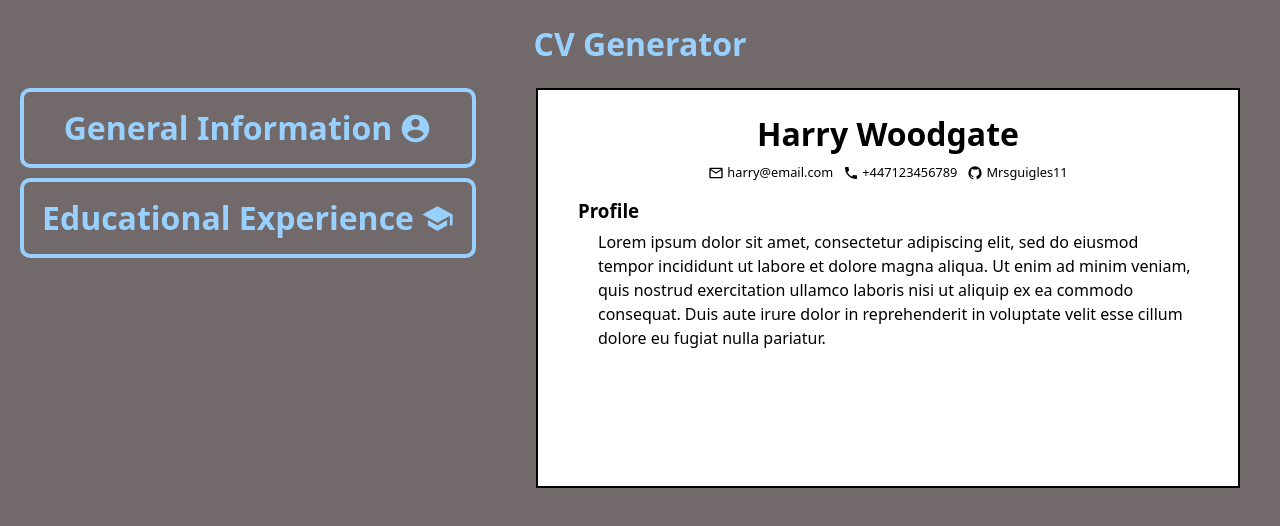
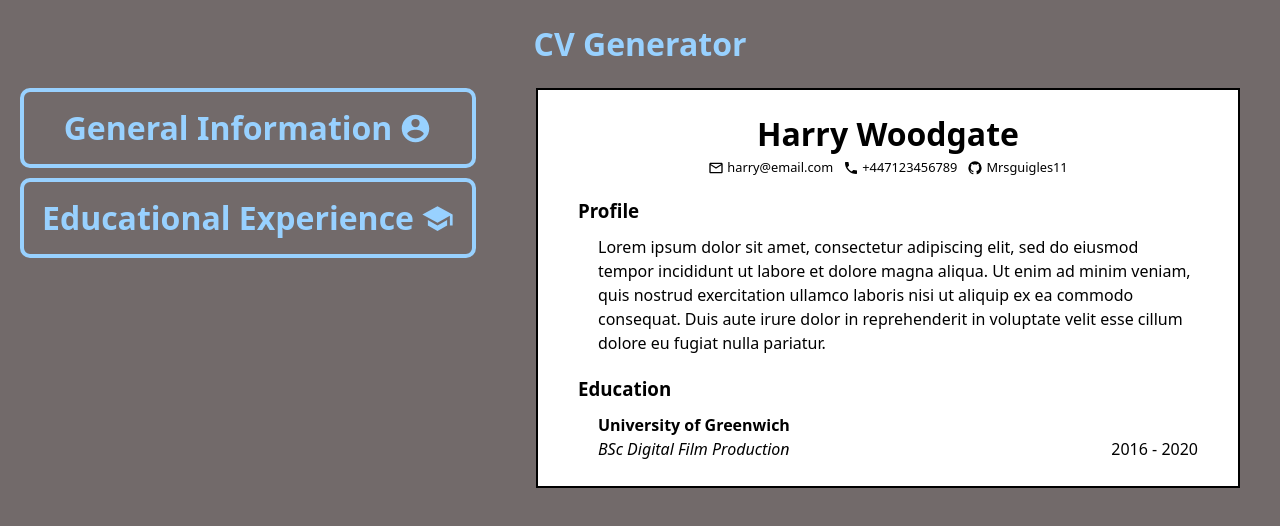
Before and after one commit to Mrsguigles11/cv_application, a React (Vite) app: page / in a window 1280 px wide. Shown: the top 526 px of the page. Built offline with nearby package versions, Linux system fonts and the light colour scheme.

Commit message:
Add education experience to cv

```diff
--- a/src/components/cv.jsx
+++ b/src/components/cv.jsx
@@ -4,14 +4,31 @@ function CV({ text }) {
   return (
     <div className="cv">
       <h2>{text["General Information"]["Name"]}</h2>
-      <div className="details_container">
+      <div className="gen_info_container">
         <div><img src="/email-outline.svg" alt="email_symbol"/>{text["General Information"]["Email"]}</div>
         <div><img src="/phone.svg" alt="email_symbol"/>{text["General Information"]["Phone Number"]}</div>
         <div><img src="/github.svg" alt="email_symbol"/>{text["General Information"]["Github"]}</div>
       </div>
       <h3>Profile</h3>
       <div className="profile">{text["General Information"]["Profile"]}</div>
+      <h3>Education</h3>
+      <div className="education">
+      {Object.entries(text["Educational Experience"]["inputs"]).map(
+        ([school, details]) => {
+          return (
+            <div className="school">
+            <div>
+              <div className="school_name">{school}</div>
+              <i>{details[0]}</i>
+            </div>
+            <div>{details[1]}</div>
+            </div>
+          )
+        }
+      )}
+      </div>
     </div>
+
   );
 }
 
--- a/src/components/input_edu_exp.jsx
+++ b/src/components/input_edu_exp.jsx
@@ -18,8 +18,11 @@ function InputEducationalExperience({
     const dateOfStudy = document.querySelector('input[name="Date of Study"]');
     const study = document.querySelector('textarea[name="Study"]');
     const currentInputs = { ...content["Educational Experience"]["inputs"] };
-    currentInputs[schoolName.value] = [[dateOfStudy.value], [study.value]];
+    currentInputs[schoolName.value] = [[study.value], [dateOfStudy.value]];
     onChange(currentInputs, "Educational Experience", "inputs");
+    schoolName.value = "";
+    dateOfStudy.value = "";
+    study.value = "";
   }
 
   return (
--- a/src/styles/cv.css
+++ b/src/styles/cv.css
@@ -8,17 +8,18 @@
     padding: 20px 40px;
     display: flex;
     flex-direction: column;
-    row-gap: 5px;
+    row-gap: 10px;
     background-color: white;
 }
 
-.details_container {
+.gen_info_container {
     display: flex;
     justify-content: center;
     column-gap: 10px;
+    margin-top: -10px;
 }
 
-.details_container > div {
+.gen_info_container > div {
     display: flex;
     font-size: 0.8em;
     column-gap: 3px;
@@ -38,6 +39,22 @@ h2 {
     margin-top: 10px;
 }
 
-.profile {
+.education {
+    display: flex;
+    flex-direction: column;
+    row-gap: 10px;
+}
+
+.profile, .education {
     padding-left: 20px;
 }
+
+.school {
+    display: flex;
+    justify-content: space-between;
+    align-items: end;
+}
+
+.school_name {
+    font-weight: 600;
+}
```
